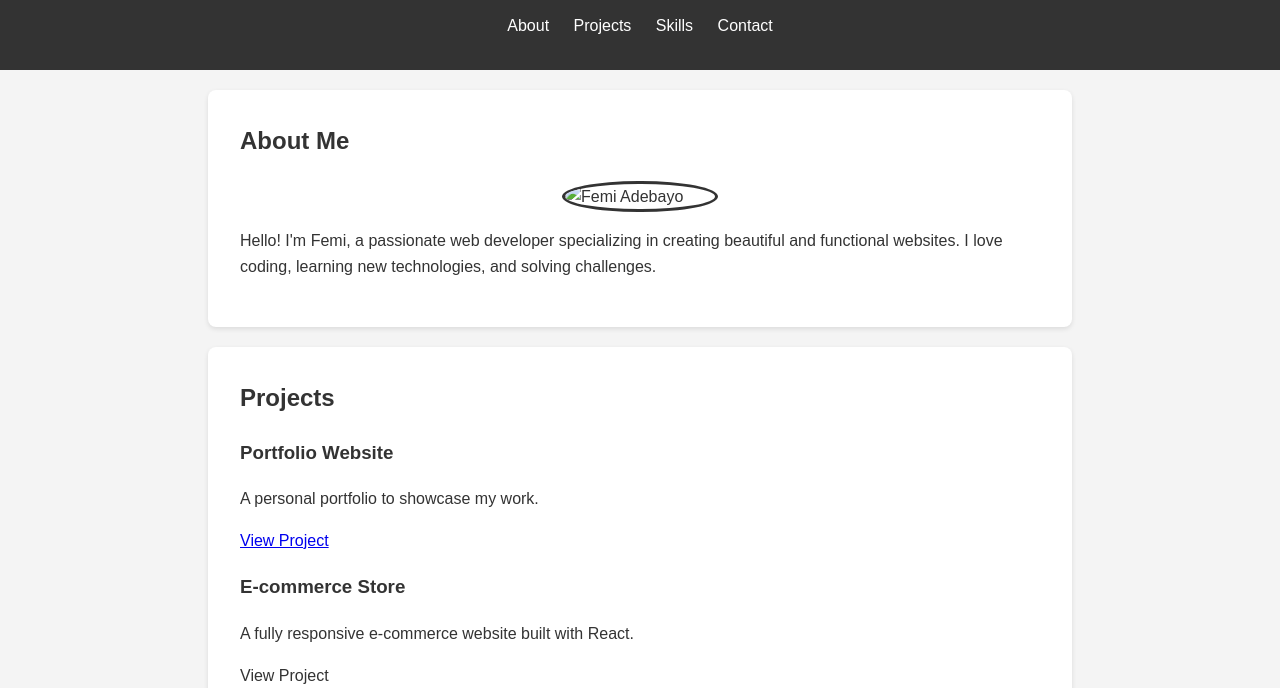
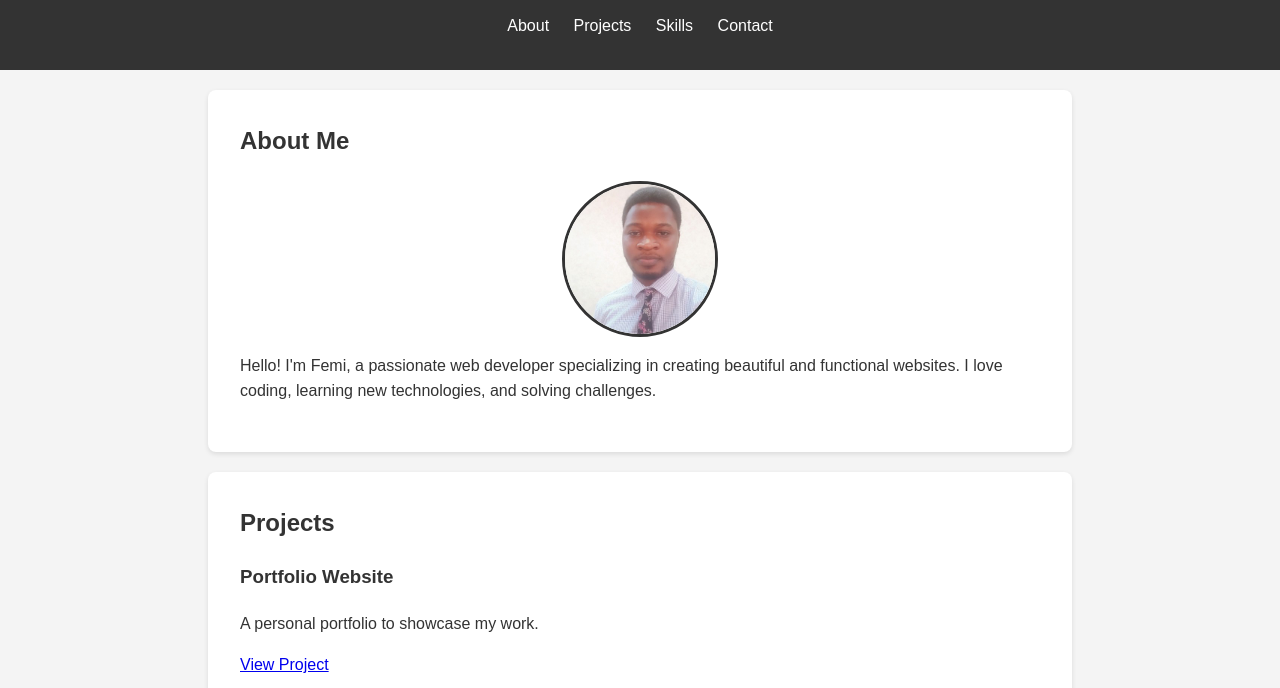
Before and after one commit to Femicodes1/Portfolio, a plain HTML site: page Index.html in a window 1280 px wide. Shown: the part 112-800 px from the top of the page. Drawn offline with Linux system fonts and the light colour scheme.

Commit message:
Update Index.html

```diff
--- a/Index.html
+++ b/Index.html
@@ -24,7 +24,7 @@
     <!-- About Section -->
     <section id="about">
         <h2>About Me</h2>
-        <img src="images/profile.jpeg" alt="Femi Adebayo" class="profile-pic">
+        <img src="profile.jpeg" alt="Femi Adebayo" class="profile-pic">
         <p>Hello! I'm Femi, a passionate web developer specializing in creating beautiful and functional websites. I love coding, learning new technologies, and solving challenges.</p>
     </section>
 
```
